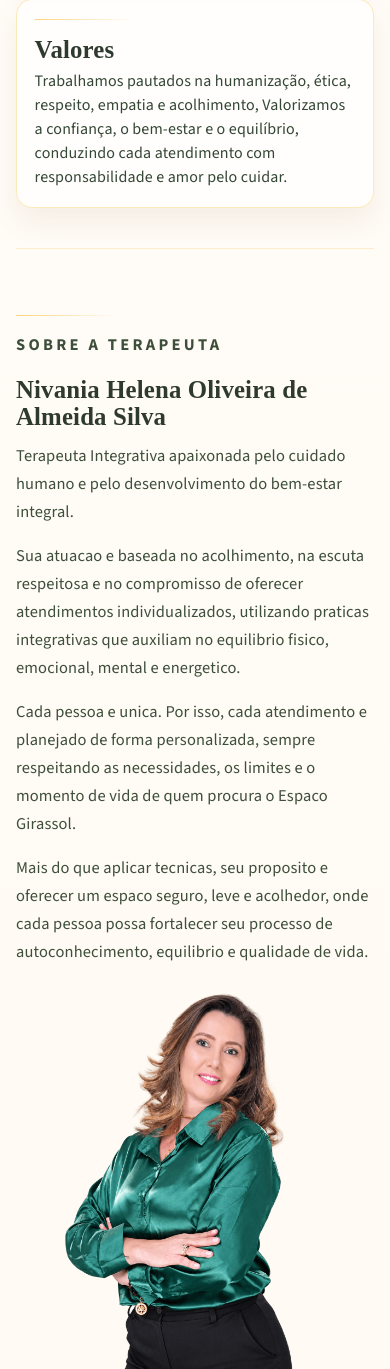
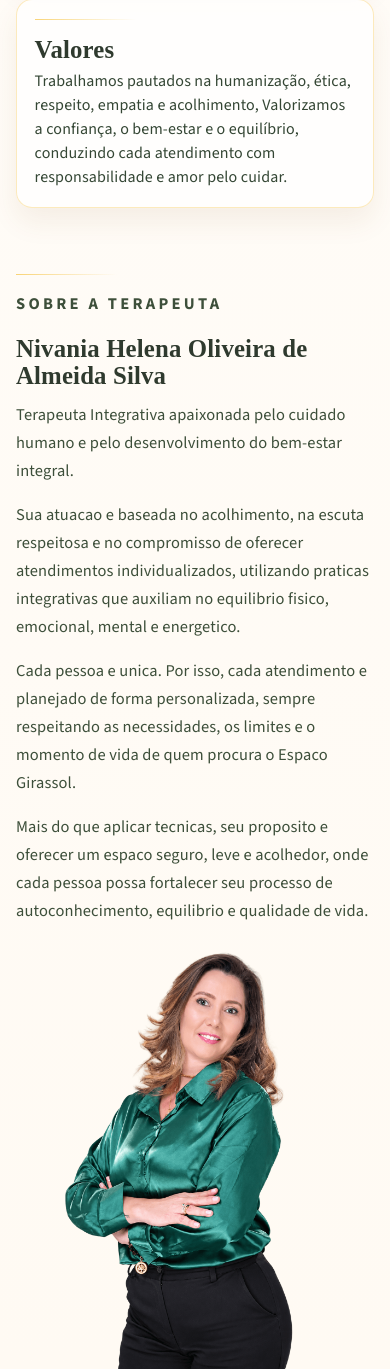
Before and after one commit to mrld-rodor/projeto-girassol, a Flask app: page / in a window 390 px wide. Shown: the part 4744-6113 px from the top of the page. Run offline with Flask 3, Linux system fonts and the light colour scheme; some libraries are stand-ins or nearby versions; some web fonts are replaced.

Commit message:
fix: margins sections

```diff
--- a/app/static/css/style.css
+++ b/app/static/css/style.css
@@ -727,7 +727,7 @@ body {
     align-items: flex-start;
     margin-top: 2.5rem;
     padding-top: 2rem;
-    border-top: 1px solid rgba(246, 196, 69, 0.25);
+    /* border-top: 1px solid rgba(246, 196, 69, 0.25); */
 }
 
 /* Card da terapeuta (texto) */
@@ -1386,6 +1386,8 @@ body {
         flex-direction: column; /* Um embaixo do outro */
         gap: 1.5rem;
         align-items: center;
+        margin-top: 1rem;    /* Reduz de 2.5rem para 1rem */
+        padding-top: 1rem;   /* Reduz de 2rem para 1rem */
     }
 
     .sg-therapist-image {
```
